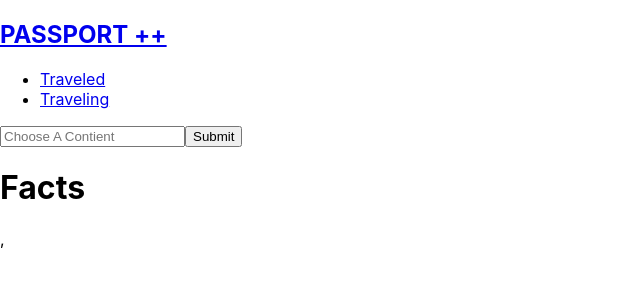
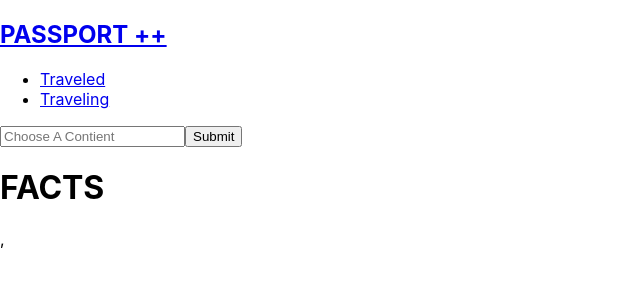
Before and after one commit to Chidinma98/API-Project, a React (Create React App) app: page /traveling in a window 1280 px wide. Shown: the top 300 px of the page, without its empty margins (0-640 px from the left). Built offline with nearby package versions, Linux system fonts and the light colour scheme.

Commit message:
pre css project

```diff
--- a/src/App.js
+++ b/src/App.js
@@ -4,7 +4,7 @@ import './App.css';
 import axios from 'axios'
 import Traveled from './Components/Traveled'
 import Traveling from './Components/Traveling'
-import Options from './Components/Options'
+// import Options from './Components/Options'
 import { Route, Link } from "react-router-dom";
 import Map from './Components/Map'
 import Country from './Components/Country'
--- a/src/Components/Traveling.js
+++ b/src/Components/Traveling.js
@@ -14,7 +14,7 @@ class Traveling extends Component {
 {this.props.traveling.map((travel, index)=> <h1 key = {index}onClick = { () =>(this.props.showInfo(travel.name))}> {travel.name } </h1> )}
     </div>
             <div>
-                <h1>Facts</h1>
+                <h1>FACTS</h1>
                 <h2>{this.props.name}</h2>
             </div>
 
```
